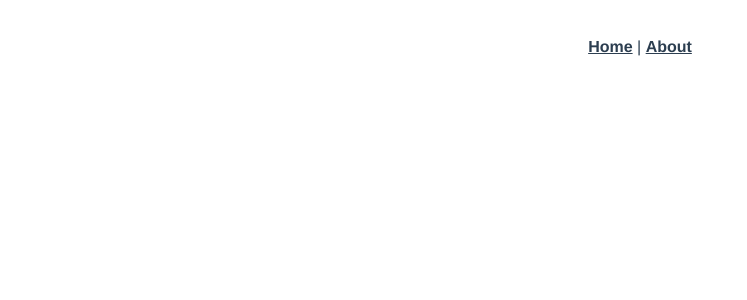
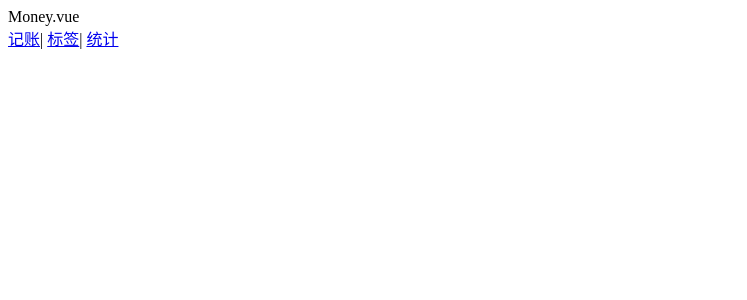
Before and after one commit to 1105946494/JYI-Bookkeeping, a Vue app: page /#/money in a window 1280 px wide. Shown: the top 300 px of the page, without its empty margins (0-747 px from the left). Built offline with nearby package versions, Linux system fonts and the light colour scheme.

Commit message:
创建三个页面

```diff
--- a/src/App.vue
+++ b/src/App.vue
@@ -1,10 +1,9 @@
 <template>
-  <div id="app">
-    <div id="nav">
-      <router-link to="/">Home</router-link> |
-      <router-link to="/about">About</router-link>
-    </div>
-    <router-view/>
+  <div>
+    <router-view />
+    <router-link to="/money">记账</router-link>|
+    <router-link to="/labels">标签</router-link>|
+    <router-link to="/statistics">统计</router-link>
   </div>
 </template>
 
--- a/src/router/index.ts
+++ b/src/router/index.ts
@@ -1,27 +1,33 @@
-import Vue from 'vue'
-import VueRouter from 'vue-router'
-import Home from '../views/Home.vue'
+import Vue from "vue";
+import VueRouter from "vue-router";
+import Home from "@/views/Home.vue";
+import Money from "@/views/Money.vue";
+import Labels from "@/views/Labels.vue";
+import Statistics from "@/views/Statistics.vue";
 
-Vue.use(VueRouter)
+Vue.use(VueRouter);
 
 const routes = [
   {
-    path: '/',
-    name: 'Home',
-    component: Home
+    path: "/",
+    redirect: "/money"
   },
   {
-    path: '/about',
-    name: 'About',
-    // route level code-splitting
-    // this generates a separate chunk (about.[hash].js) for this route
-    // which is lazy-loaded when the route is visited.
-    component: () => import(/* webpackChunkName: "about" */ '../views/About.vue')
+    path: "/money",
+    component: Money
+  },
+  {
+    path: "/labels",
+    component: Labels
+  },
+  {
+    path: "/statistics",
+    component: Statistics
   }
-]
+];
 
 const router = new VueRouter({
   routes
-})
+});
 
-export default router
+export default router;
--- a/src/views/Home.vue
+++ b/src/views/Home.vue
@@ -1,18 +1,18 @@
 <template>
   <div class="home">
-    <img alt="Vue logo" src="../assets/logo.png">
-    <HelloWorld msg="Welcome to Your Vue.js App"/>
+    <img alt="Vue logo" src="../assets/logo.png" />
+    <HelloWorld msg="Welcome to Your Vue.js App" />
   </div>
 </template>
 
 <script>
 // @ is an alias to /src
-import HelloWorld from '@/components/HelloWorld.vue'
+import HelloWorld from "@/components/HelloWorld.vue";
 
 export default {
-  name: 'Home',
+  name: "Home",
   components: {
     HelloWorld
   }
-}
+};
 </script>
--- /dev/null
+++ b/src/views/Labels.vue
@@ -0,0 +1,12 @@
+<template>
+  <div>Labels.vue</div>
+</template>
+
+<script lang="ts">
+export default {
+  name: "Labels"
+};
+</script>
+
+<style lang="scss" scoped>
+</style>
--- /dev/null
+++ b/src/views/Money.vue
@@ -0,0 +1,12 @@
+<template>
+  <div>Money.vue</div>
+</template>
+
+<script lang="ts">
+export default {
+  name: "Money"
+};
+</script>
+
+<style lang="scss" scoped>
+</style>
--- /dev/null
+++ b/src/views/Statistics.vue
@@ -0,0 +1,12 @@
+<template>
+  <div>Statistics.vue</div>
+</template>
+
+<script lang="ts">
+export default {
+  name: "Statistics"
+};
+</script>
+
+<style lang="scss" scoped>
+</style>
```
Also changed, not shown: src/main.ts (+7 -7 lines).
